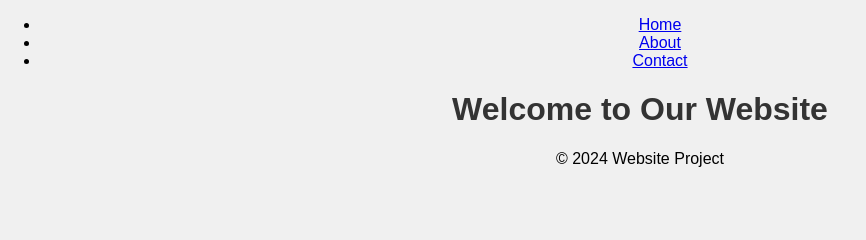
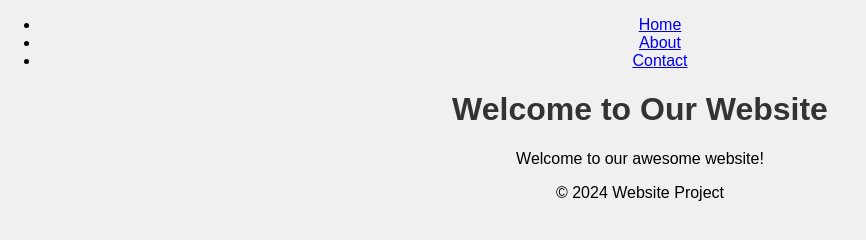
Before and after one commit to lab2023gereteklay/-website-project, a plain HTML site: page index.html in a window 1280 px wide. Shown: the whole page, without its empty margins (0-866 px from the left). Drawn offline with Linux system fonts and the light colour scheme.

Commit message:
add wel come

```diff
--- a/index.html
+++ b/index.html
@@ -16,6 +16,7 @@
     </nav>
 
     <h1>Welcome to Our Website</h1>
+    <p>Welcome to our awesome website!</p>
 
     <footer>
         <p>&copy; 2024 Website Project</p>
```
